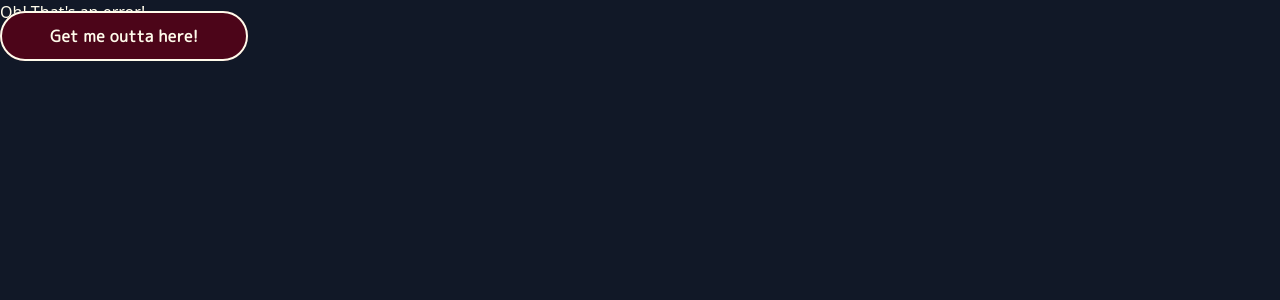
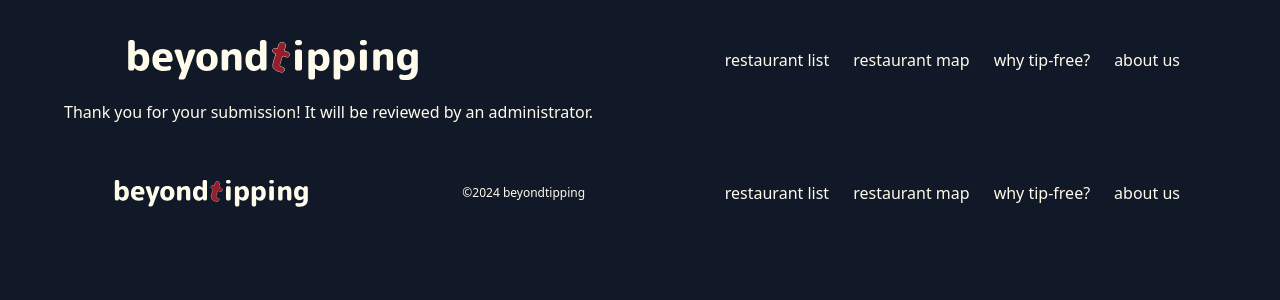
Before and after one commit to henry-oberholtzer/beyondtipping, a React (Vite) app: page /confirmation in a window 1280 px wide. Shown: the top 300 px of the page. Built offline with nearby package versions, Linux system fonts and the light colour scheme.

Commit message:
add confirmation page

```diff
--- /dev/null
+++ b/src/components/Confirmation.tsx
@@ -0,0 +1,7 @@
+export const Confirmation = () => {
+    return (
+        <>
+            <h1>Thank you for your submission! It will be reviewed by an administrator.</h1>
+        </>
+    )
+}
--- a/src/components/Form.tsx
+++ b/src/components/Form.tsx
@@ -1,9 +1,10 @@
 import { createRestaurant } from "../api_helper";
 import { FormEvent } from 'react';
 import Heading from "./Heading";
+import { useNavigate } from "react-router";
 
 export const Form = () => {
-
+    const navigate = useNavigate();
     const apiKey = import.meta.env.VITE_API_KEY;
 
     const makeCall = async (address: string) => {
@@ -56,9 +57,11 @@ export const Form = () => {
                 visible: false
             };
             createRestaurant(restaurantData);
+
         } else {
             console.error("One or more elements not found.");
         }
+        navigate("/confirmation");
     };
 
     return (
--- a/src/main.tsx
+++ b/src/main.tsx
@@ -16,6 +16,7 @@ import RestaurantDetail from './components/RestaurantDetail.tsx';
 import Bios from './views/Bio.tsx';
 import { Form } from './components/Form.tsx';
 import WhyTipFree from './components/WhyTipFree.tsx';
+import { Confirmation } from './components/Confirmation.tsx';
 
 
 const navigation: NavigationDir[] = [
@@ -92,6 +93,10 @@ const router = createBrowserRouter([
         element: <Form />
       },
       {
+        path: "confirmation",
+        element: <Confirmation />
+      },
+      {
         path: "restaurants",
         element: <RestaurantList />,
         loader: () => {
```
Also changed, not shown: 1 other file (tests, documents, lock files or other folders). Lines whose indentation alone changed are shown as unchanged.
